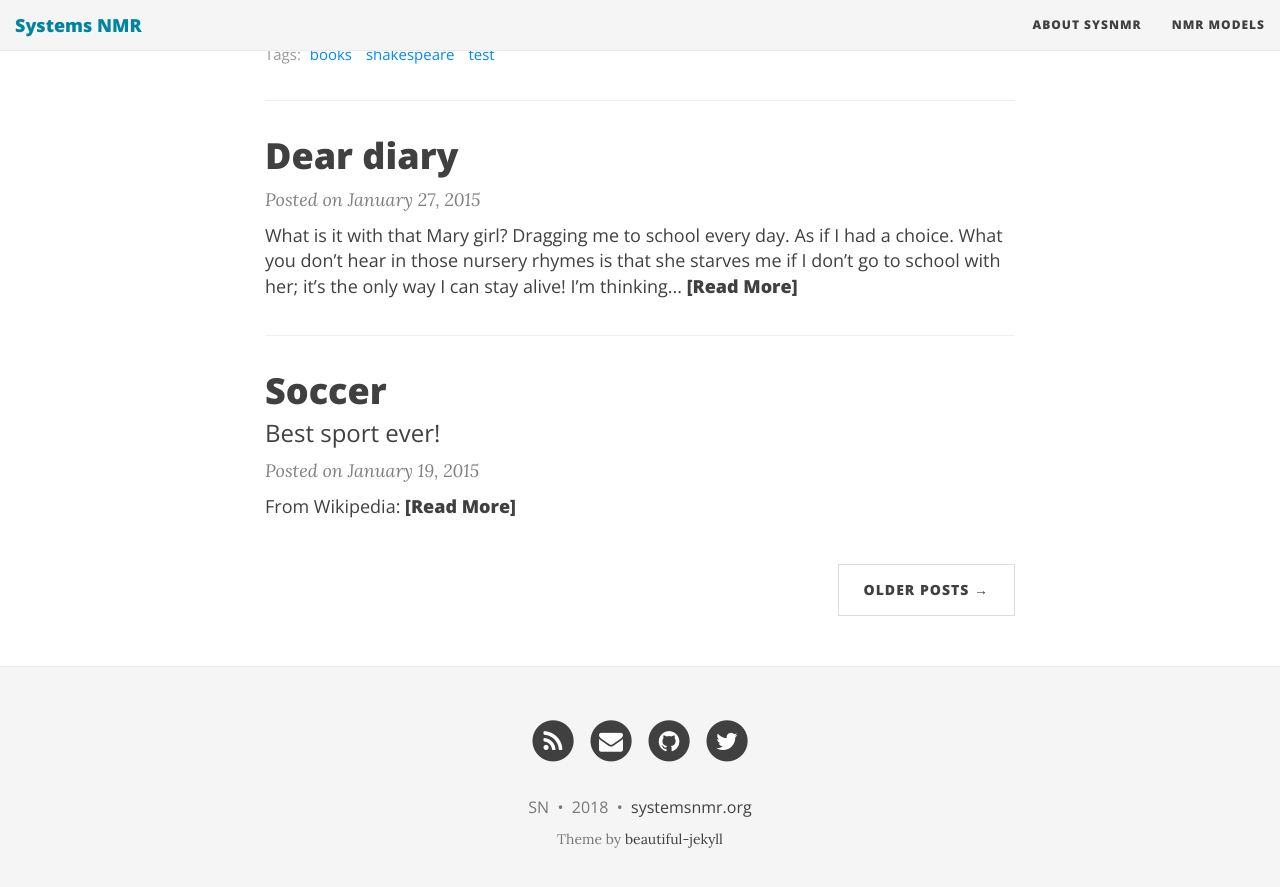
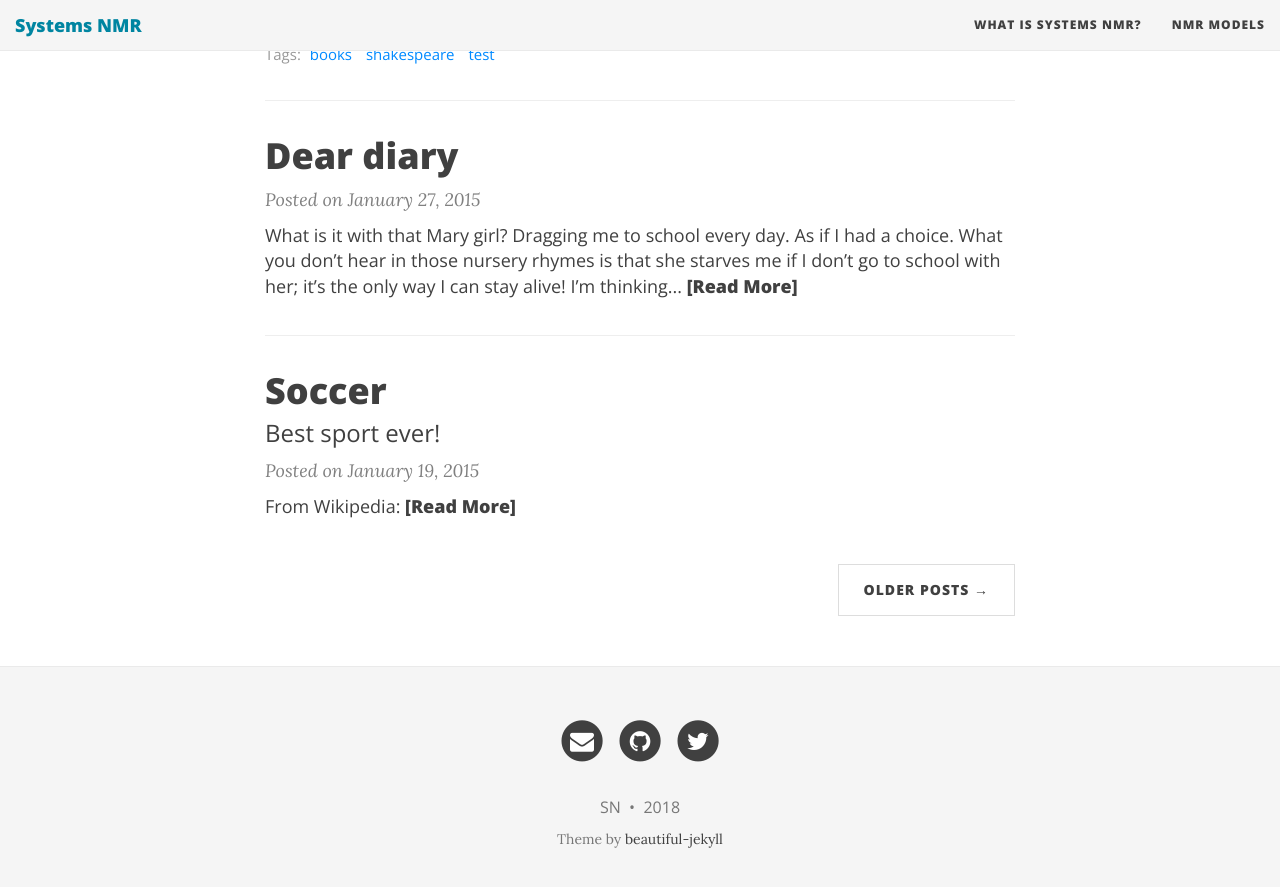
Before and after one commit to systemsnmr/systemsnmr.github.io, a Jekyll site: the page built from index.html, in a window 1280 px wide and 900 px high, scrolled down 1134 px. Shown: the top 887 px of the window. Built offline with Jekyll 4.4.1, drawn with Linux system fonts in a browser that asks for light colours; nearby versions of some CDN libraries; the list of posts is cut into pages by our own code.

Commit message:
Update _config.yml

```diff
--- a/_config.yml
+++ b/_config.yml
@@ -23,7 +23,7 @@ description: NMR-driven biomolecular network reconstructions
 
 # List of links in the navigation bar
 navbar-links:
-  About SysNMR: "aboutme"
+  What is Systems NMR?: "aboutme"
   NMR models: "catalog"
 #  Resources:
 #    - Beautiful Jekyll: "http://deanattali.com/beautiful-jekyll/"
@@ -72,7 +72,7 @@ author:
 # You can reorder the items to define the link order.
 # If you want to add a new link that isn't here, you'll need to also edit the file _data/SocialNetworks.yml
 social-network-links:
-  rss: true
+#  rss: true
   email: "systemsnmr ~ gмаil ~ com"
 #  facebook: daattali
   github: systemsnmr
@@ -100,7 +100,7 @@ share-links-active:
 
 # How to display the link to the website in the footer
 # Remove this if you don't want a link in the footer
-url-pretty: "systemsnmr.org"  # eg. "deanattali.com/beautiful-jekyll"
+#url-pretty: "systemsnmr.org"  # eg. "deanattali.com/beautiful-jekyll"
 
 # --- Web Statistics Section --- #
 
```
